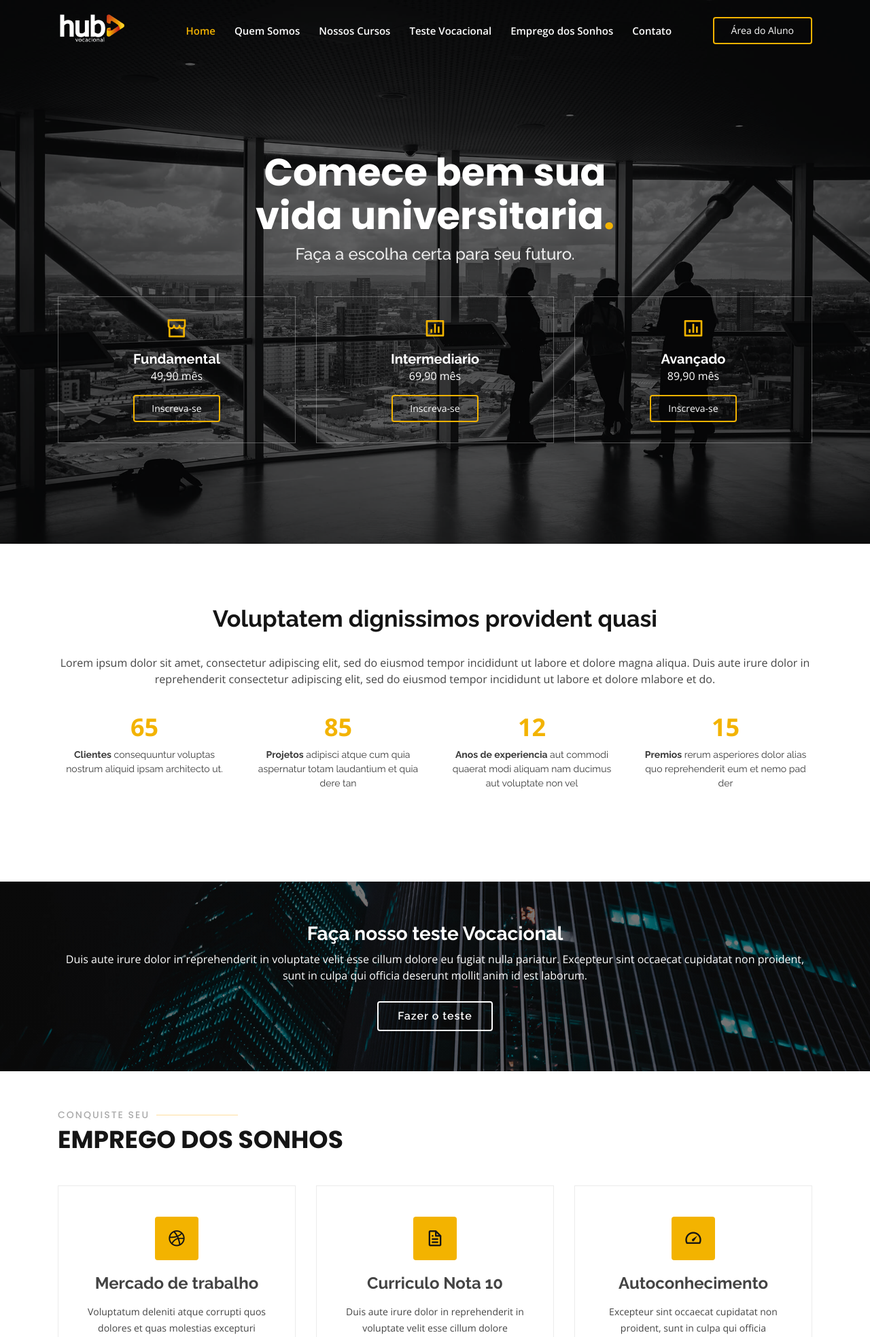
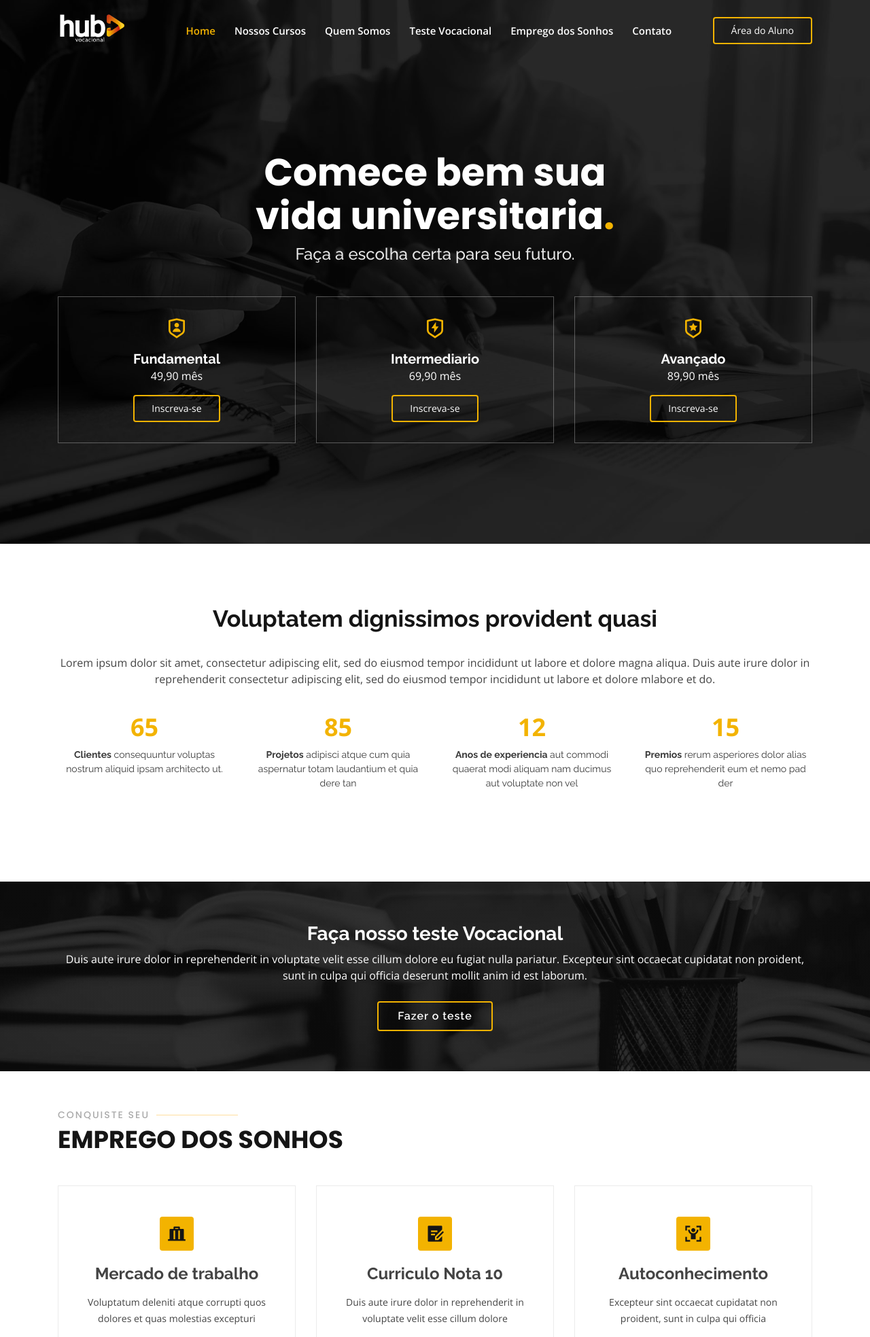
Before and after one commit to jeffssant/hub, a PHP site: page / in a window 1280 px wide. Shown: the top 1967 px of the page at 68% size. Run offline with PHP 8.4, Linux system fonts and the light colour scheme.

Commit message:
troca de banner

```diff
--- a/assets/css/style.css
+++ b/assets/css/style.css
@@ -1,10 +1,3 @@
-/**
-* Template Name: Gp - v2.1.0
-* Template URL: https://bootstrapmade.com/gp-free-multipurpose-html-bootstrap-template/
-* Author: BootstrapMade.com
-* License: https://bootstrapmade.com/license/
-*/
-
 /*--------------------------------------------------------------
 # General
 --------------------------------------------------------------*/
@@ -661,8 +654,8 @@ section {
 
 .services .icon-box .icon {
   margin: 0 auto;
-  width: 64px;
-  height: 64px;
+  width: 50px;
+  height: 50px;
   background: #f3b300;
   border-radius: 4px;
   display: flex;
@@ -734,7 +727,7 @@ section {
   border-radius: 4px;
   transition: 0.5s;
   margin-top: 10px;
-  border: 2px solid #fff;
+  border: 2px solid #f3b300;
   color: #fff;
 }
 
--- a/assets/js/main.js
+++ b/assets/js/main.js
@@ -1,9 +1,3 @@
-/**
-* Template Name: Gp - v2.1.0
-* Template URL: https://bootstrapmade.com/gp-free-multipurpose-html-bootstrap-template/
-* Author: BootstrapMade.com
-* License: https://bootstrapmade.com/license/
-*/
 !(function($) {
   "use strict";
 
--- a/index.html
+++ b/index.html
@@ -5,7 +5,7 @@
 	<meta charset="utf-8">
 	<meta content="width=device-width, initial-scale=1.0" name="viewport">
 
-	<title>Gp Bootstrap Template - Index</title>
+	<title>Hub Vocacional</title>
 	<meta content="" name="descriptison">
 	<meta content="" name="keywords">
 
@@ -30,12 +30,7 @@
 	<!-- Template Main CSS File -->
 	<link href="assets/css/style.css" rel="stylesheet">
 
-	<!-- =======================================================
-  * Template Name: Gp - v2.1.0
-  * Template URL: https://bootstrapmade.com/gp-free-multipurpose-html-bootstrap-template/
-  * Author: BootstrapMade.com
-  * License: https://bootstrapmade.com/license/
-  ======================================================== -->
+
 </head>
 
 <body>
@@ -51,10 +46,10 @@
 			<nav class="nav-menu d-none d-lg-block">
 				<ul>
 					<li class="active"><a href="index.html">Home</a></li>
+					<li><a href="#cursos">Nossos Cursos</a></li>
 					<li><a href="#about">Quem Somos</a></li>
-					<li><a href="#services">Nossos Cursos</a></li>
-					<li><a href="#portfolio">Teste Vocacional</a></li>
-					<li><a href="#team">Emprego dos Sonhos</a></li>
+					<li><a href="#cta">Teste Vocacional</a></li>
+					<li><a href="#services">Emprego dos Sonhos</a></li>
 					<li><a href="#contact">Contato</a></li>
 				</ul>
 			</nav><!-- .nav-menu -->
@@ -75,31 +70,31 @@
 				</div>
 			</div>
 
-			<div class="row mt-5 justify-content-center text-white" data-aos="zoom-in" data-aos-delay="250">
-				<div class="col-xl-4 col-md-4 col-6">
+			<div class="row mt-5 justify-content-center text-white" id="cursos" data-aos="zoom-in" data-aos-delay="250">
+				<div class=" col-md-4 mt-5 mt-md-0 mt-lg-0 ">
 					<div class="icon-box">
-						<i class="ri-store-line"></i>
+						<i class="ri-shield-user-line"></i>
 						<h3><a href="">Fundamental</a></h3>
 						<p>49,90 mês</p>
-						<a href="" class="get-started-btn scrollto">Inscreva-se</a>
+						<a href="" class="get-started-btn scrollto m-0">Inscreva-se</a>
 					</div>
 				</div>
 
-				<div class="col-xl-4 col-md-4 col-6 ">
+				<div class=" col-md-4 mt-5 mt-md-0 mt-lg-0 ">
 					<div class="icon-box">
-						<i class="ri-bar-chart-box-line"></i>
+						<i class="ri-shield-flash-line"></i>
 						<h3><a href="">Intermediario</a></h3>
 						<p>69,90 mês</p>
-						<a href="" class="get-started-btn scrollto">Inscreva-se</a>
+						<a href="" class="get-started-btn scrollto m-0">Inscreva-se</a>
 					</div>
 				</div>
 
-				<div class="col-xl-4 col-md-4 col-6 ">
+				<div class=" col-md-4 mt-5 mt-md-0 mt-lg-0">
 					<div class="icon-box">
-						<i class="ri-bar-chart-box-line"></i>
+						<i class="ri-shield-star-line"></i>
 						<h3><a href="">Avançado</a></h3>
 						<p>89,90 mês</p>
-						<a href="" class="get-started-btn scrollto">Inscreva-se</a>
+						<a href="" class="get-started-btn scrollto m-0">Inscreva-se</a>
 					</div>
 				</div>
 			</div>
@@ -110,7 +105,7 @@
 	<main id="main">
 
 		<!-- ======= Counts Section ======= -->
-		<section id="counts" class="counts">
+		<section id="about" class="counts">
 			<div class="container" data-aos="fade-up">
 
 				<div class="row no-gutters text-center">
@@ -195,7 +190,7 @@
 				<div class="row">
 					<div class="col-lg-4 col-md-6 d-flex align-items-stretch" data-aos="zoom-in" data-aos-delay="100">
 						<div class="icon-box">
-							<div class="icon"><i class="bx bxl-dribbble"></i></div>
+							<div class="icon"><i class="ri-luggage-deposit-fill"></i></div>
 							<h4></a>Mercado de trabalho</h4>
 							<p>Voluptatum deleniti atque corrupti quos dolores et quas molestias excepturi</p>
 						</div>
@@ -204,7 +199,7 @@
 					<div class="col-lg-4 col-md-6 d-flex align-items-stretch mt-4 mt-md-0" data-aos="zoom-in"
 						data-aos-delay="200">
 						<div class="icon-box">
-							<div class="icon"><i class="bx bx-file"></i></div>
+							<div class="icon"><i class="ri-draft-fill"></i></div>
 							<h4>Curriculo Nota 10</h4>
 							<p>Duis aute irure dolor in reprehenderit in voluptate velit esse cillum dolore</p>
 						</div>
@@ -213,7 +208,7 @@
 					<div class="col-lg-4 col-md-6 d-flex align-items-stretch mt-4 mt-lg-0" data-aos="zoom-in"
 						data-aos-delay="300">
 						<div class="icon-box">
-							<div class="icon"><i class="bx bx-tachometer"></i></div>
+							<div class="icon"><i class="ri-body-scan-fill"></i></div>
 							<h4>Autoconhecimento</h4>
 							<p>Excepteur sint occaecat cupidatat non proident, sunt in culpa qui officia</p>
 						</div>
@@ -222,7 +217,7 @@
 					<div class="col-lg-4 col-md-6 d-flex align-items-stretch mt-4" data-aos="zoom-in"
 						data-aos-delay="100">
 						<div class="icon-box">
-							<div class="icon"><i class="bx bx-world"></i></div>
+							<div class="icon"><i class="ri-team-fill"></i></div>
 							<h4>Entrevista de emprego</h4>
 							<p>At vero eos et accusamus et iusto odio dignissimos ducimus qui blanditiis</p>
 						</div>
@@ -231,7 +226,7 @@
 					<div class="col-lg-4 col-md-6 d-flex align-items-stretch mt-4" data-aos="zoom-in"
 						data-aos-delay="200">
 						<div class="icon-box">
-							<div class="icon"><i class="bx bx-slideshow"></i></div>
+							<div class="icon"><i class="ri-wechat-fill"></i></div>
 							<h4>Planejamento do sonho</a></h4>
 							<p>Quis consequatur saepe eligendi voluptatem consequatur dolor consequuntur</p>
 						</div>
@@ -240,7 +235,7 @@
 					<div class="col-lg-4 col-md-6 d-flex align-items-stretch mt-4" data-aos="zoom-in"
 						data-aos-delay="300">
 						<div class="icon-box">
-							<div class="icon"><i class="bx bx-arch"></i></div>
+							<div class="icon"><i class="ri-ball-pen-fill"></i></div>
 							<h4><a href="">Você está contratado</a></h4>
 							<p>Modi nostrum vel laborum. Porro fugit error sit minus sapiente sit aspernatur</p>
 						</div>
```
Also changed, not shown: assets/vendor/counterup/counterup.min.js (+0 -10 lines), assets/img/cta-bg.jpg, assets/img/hero-bg.jpg, assets/vendor/isotope-layout/isotope.pkgd.min.js.
